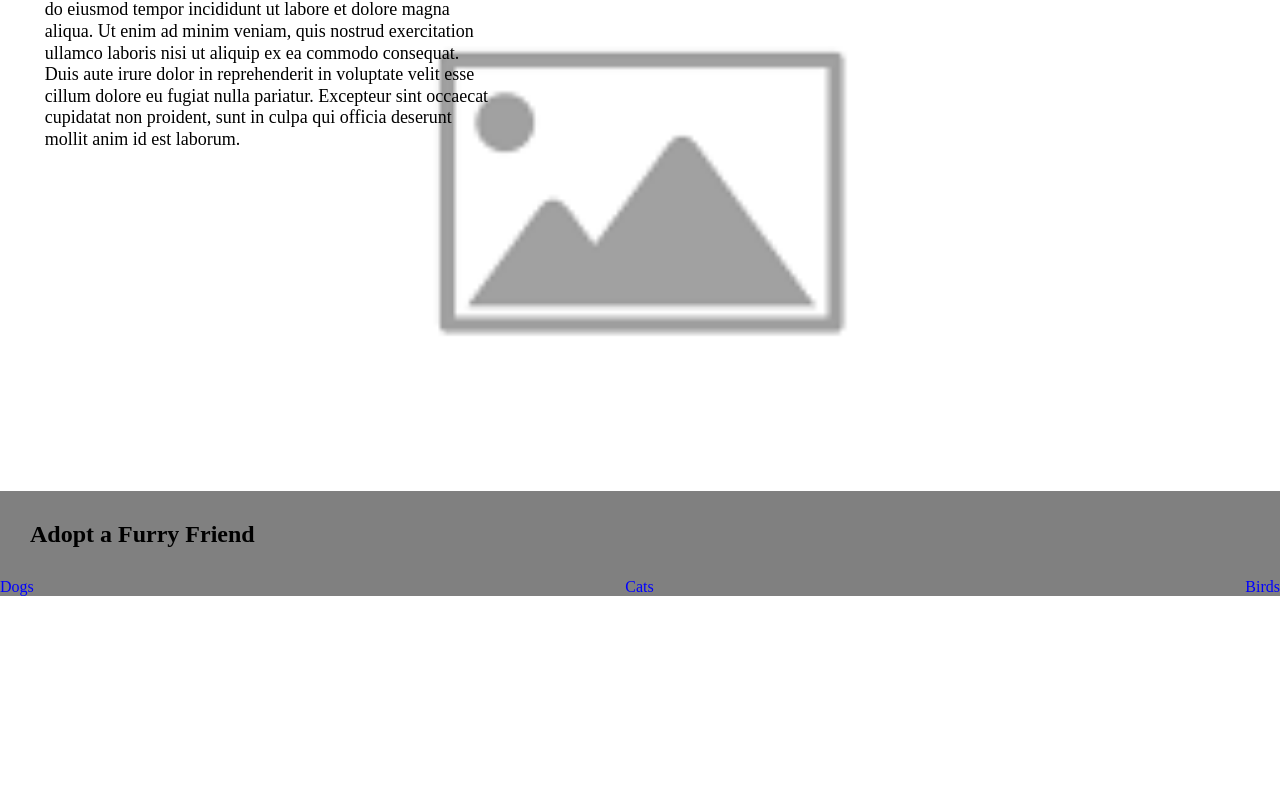
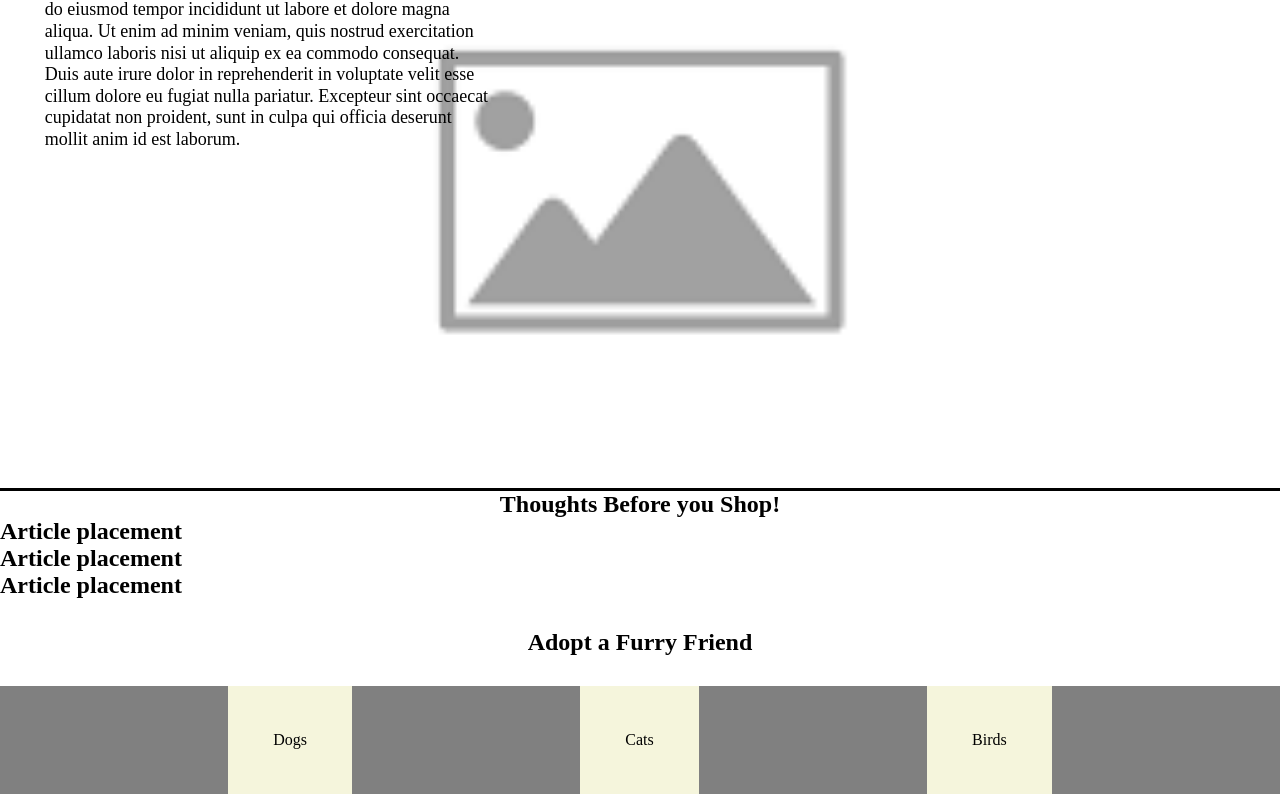
Before and after one commit to kamacasta/Fuzzy-Friend-Finder, a plain HTML site: page index.html in a window 1280 px wide. Shown: the part 215-1009 px from the top of the page. Before the commit the page ends 811 px from the top, so only its background shows below. Drawn offline with nearby package versions, Linux system fonts and the light colour scheme.

Commit message:
Addition of Article section

```diff
--- a/assets/css/style.css
+++ b/assets/css/style.css
@@ -104,7 +104,7 @@ height: 600px;
 position: sticky;
 position: -webkit-sticky;
 z-index: -1;
-
+border-bottom: 3px solid black;
 }
 
 .hero-cta {
@@ -127,16 +127,48 @@ p {
     text-align: left;
 }
 
+.articles {
+    display: flex;
+    justify-content: center;
+}
+
+
+
+.furry-friend-heading {
+    display: flex;
+    justify-content: center;
+    padding-top: 30px;
+    padding-bottom: 30px;
+    flex-wrap: wrap;
+}
+
 .dogs-cats-birds {
     display: flex;
     column-count: 3;
     justify-content: space-between;
     background-color: gray;
-    color: blue;
+    column-span: all;
+    justify-content: space-evenly;
 
 }
 
 .dogs {
-    text-size-adjust: 20px;
+    display: flex;
+    background-color: beige;
+    padding: 45px;
+    border: 5px;
+}
 
+.cats {
+    display: flex;
+    background-color: beige;
+    padding: 45px;
+    border: 5px;
 }
+
+.birds {
+    display: flex;
+    background-color: beige;
+    padding: 45px;
+    border: 5px;
+}
--- a/index.html
+++ b/index.html
@@ -36,24 +36,44 @@
             <p>Lorem ipsum dolor sit amet, consectetur adipiscing elit, sed do eiusmod tempor incididunt ut labore et dolore magna aliqua. Ut enim ad minim veniam, quis nostrud exercitation ullamco laboris nisi ut aliquip ex ea commodo consequat. Duis aute irure dolor in reprehenderit in voluptate velit esse cillum dolore eu fugiat nulla pariatur. Excepteur sint occaecat cupidatat non proident, sunt in culpa qui officia deserunt mollit anim id est laborum.</p>
         </div>
     </section>
+
+    <section id="articles">
+            <h1>
+                <div class="articles">Thoughts Before you Shop!</div>
+                <ul>
+                    <li>
+                        Article placement
+                    </li>
+                    <li>
+                        Article placement
+                    </li>
+                    <li>
+                        Article placement
+                    </li>
+                </ul>
+            </h1>
+        </div>
+    </section>
+
     <section id="Adopt">
         <div class="second-header"></div>
-        <header>
             <h1>
-                <a href="furry-friend-heading">Adopt a Furry Friend</a>
+                <div class="furry-friend-heading">Adopt a Furry Friend</div>
             </h1>
-        </header>
 </div>
     </section>
 
     <section id="Temporary">
         <div class="dogs-cats-birds">
-            <div class="dogs">Dogs</div>
+            <div class="dogs">
+                <p>Dogs</p>
+            </div>
             <div class="cats">Cats</div>
             <div class="birds">Birds</div>
         </div>
     </section>
 
+
 </body>
 <script src="https://code.jquery.com/jquery-3.4.1.min.js"></script>
 <script src="./assets/script/script.js"></script>
```
